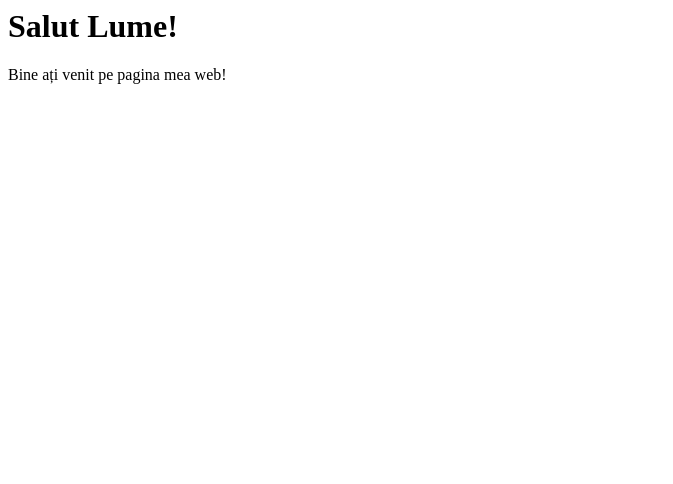
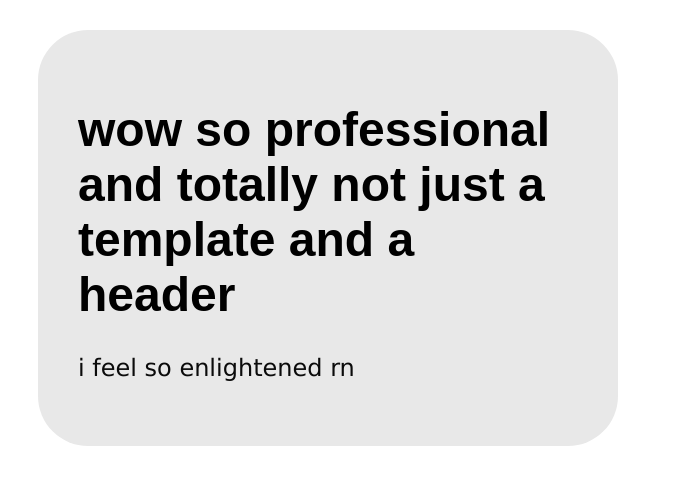
Before and after one commit to defidest/Proiect-Web-USV, a plain HTML site: page index.html in a window 1280 px wide. Shown: the whole page, without its empty margins (0-673 px from the left). Drawn offline with Linux system fonts and the light colour scheme.

Commit message:
Changed index.html and added style.css

```diff
--- a/index.html
+++ b/index.html
@@ -1,2 +1,15 @@
-<h1>Salut Lume!</h1>
-<p>Bine ați venit pe pagina mea web!</p>
+<!DOCTYPE html>
+<html lang="en">
+<head>
+    <meta charset="UTF-8">
+    <meta name="viewport" content="width=device-width, initial-scale=1.0">
+    <title>Document</title>
+    <link rel="stylesheet" href="style.css">
+</head>
+<body>
+    <div>
+        <h1>wow so professional and totally not just a template and a header</h1>
+        <p>i feel so enlightened rn</p>
+    </div>
+</body>
+</html>
--- /dev/null
+++ b/style.css
@@ -0,0 +1,19 @@
+div {
+    margin: 30px;
+    padding: 40px;
+    width: 500px;
+    background-color: #e8e8e8;
+    border-radius: 50px;
+}
+
+h1 {
+    font-family: Arial;
+    font-size: 48px;
+    font-weight: bold;
+}
+
+p {
+    font-family: Verdana;
+    font-size: 24px;
+    color: #0b0b0b;
+}
```
